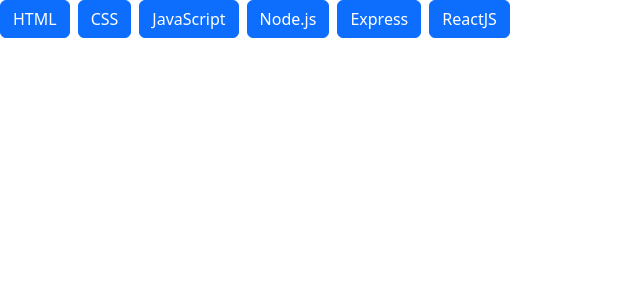
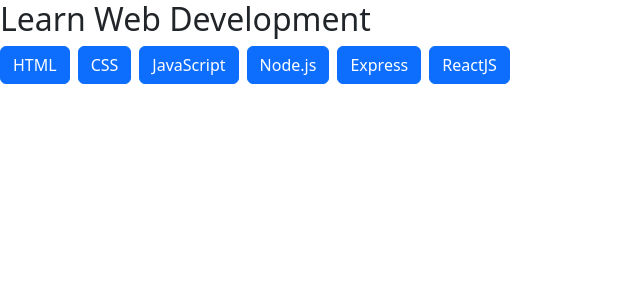
Before and after one commit to Michecosa/react-use-state, a React (Vite) app: page / in a window 1280 px wide. Shown: the top 300 px of the page, without its empty margins (0-640 px from the left). Built offline with nearby package versions, Linux system fonts and the light colour scheme.

Commit message:
Create Header macro component

```diff
--- a/src/App.jsx
+++ b/src/App.jsx
@@ -1,11 +1,13 @@
 import "bootstrap/dist/css/bootstrap.min.css";
 import "bootstrap/dist/js/bootstrap.bundle.min.js";
+import Header from "./components/Header.jsx";
 import Main from "./components/Main.jsx";
 import faqs from "./data/languages.js";
 
 function App() {
   return (
     <>
+      <Header />
       <Main items={faqs} />
     </>
   );
--- /dev/null
+++ b/src/components/Header.jsx
@@ -0,0 +1,3 @@
+export default function Header() {
+  return <h2>Learn Web Development</h2>;
+}
```
